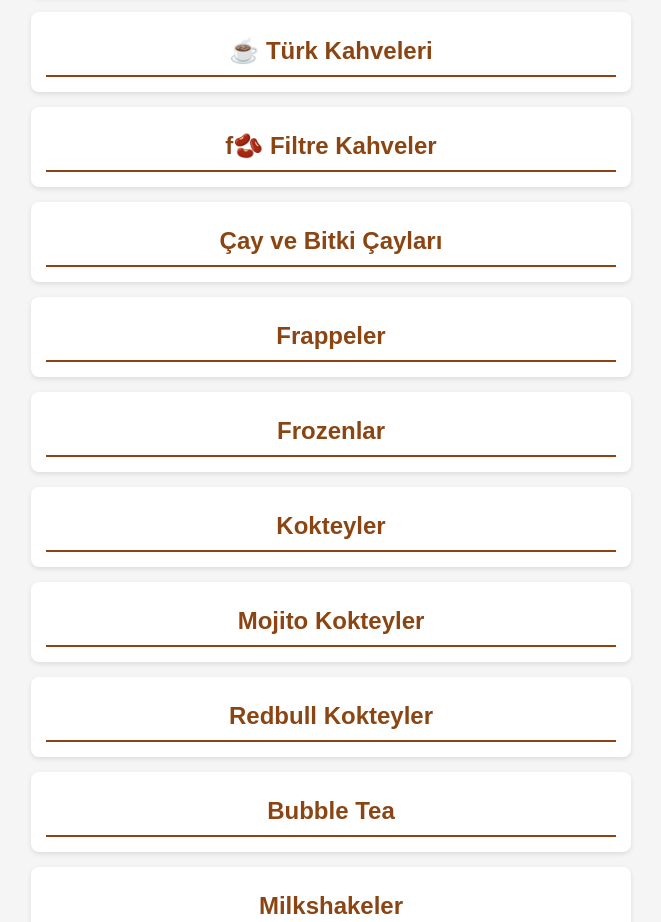
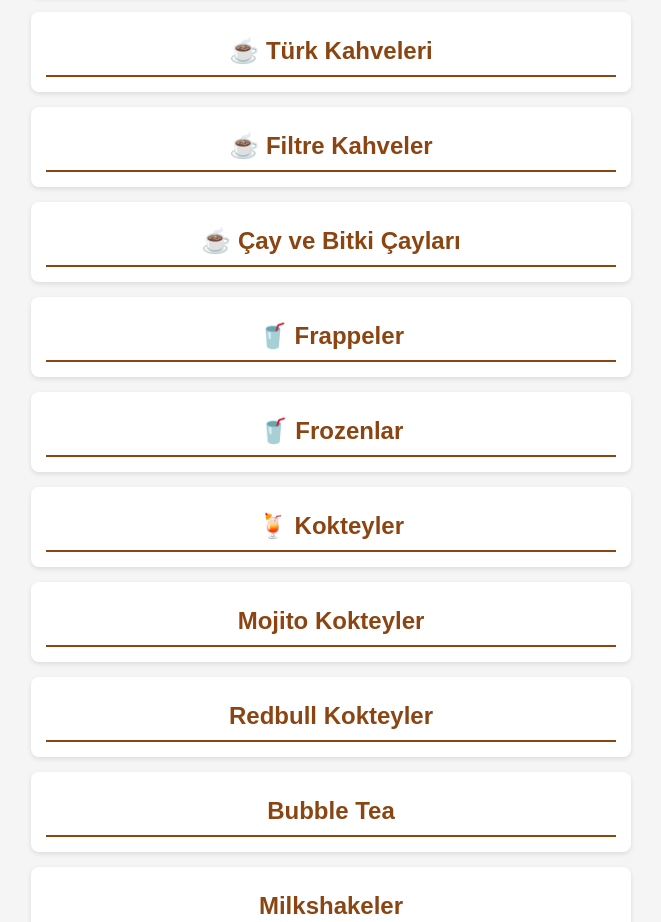
Before and after one commit to zsenagullu/kahvesokagikorkuteli.github.io, a plain HTML site: page menu.html in a window 1280 px wide. Shown: the part 1691-2613 px from the top of the page, without its empty margins (309-970 px from the left). Drawn offline with Linux system fonts and the light colour scheme.

Commit message:
emojiler tamamlandı

```diff
--- a/menu.html
+++ b/menu.html
@@ -1311,7 +1311,7 @@
   <!-- Filtre Kahveler -->
 <div class="menu-section">
   <!-- Başlığa tıklayınca kategori açılıp kapanacak -->
-  <h2 class="section-title" onclick="toggleMenu('fkahve')">f🫘 Filtre Kahveler</h2>
+  <h2 class="section-title" onclick="toggleMenu('fkahve')">☕ Filtre Kahveler</h2>
 
   <!-- Filtre Kahve listesi  -->
   <div class="menu-items" id="fkahve" style="display: none;">
@@ -1382,7 +1382,7 @@
     <!-- Çay ve Bitki Çayları -->
 <div class="menu-section">
   <!-- Başlığa tıklayınca kategori açılıp kapanacak -->
-  <h2 class="section-title" onclick="toggleMenu('çay')">Çay ve Bitki Çayları</h2>
+  <h2 class="section-title" onclick="toggleMenu('çay')">☕ Çay ve Bitki Çayları</h2>
 
   <!-- Çay ve Bitki Çayı listesi  -->
   <div class="menu-items" id="çay" style="display: none;">
@@ -1523,7 +1523,7 @@
    <!--Frappeler -->
 <div class="menu-section">
   <!-- Başlığa tıklayınca kategori açılıp kapanacak -->
-  <h2 class="section-title" onclick="toggleMenu('frappe')">Frappeler</h2>
+  <h2 class="section-title" onclick="toggleMenu('frappe')">🥤 Frappeler</h2>
 
   <!-- Frappe listesi  -->
   <div class="menu-items" id="frappe" style="display: none;">
@@ -1594,7 +1594,7 @@
   <!--Frozenlar -->
 <div class="menu-section">
   <!-- Başlığa tıklayınca kategori açılıp kapanacak -->
-  <h2 class="section-title" onclick="toggleMenu('frozen')">Frozenlar</h2>
+  <h2 class="section-title" onclick="toggleMenu('frozen')">🥤 Frozenlar</h2>
 
   <!-- Frozen listesi  -->
   <div class="menu-items" id="frozen" style="display: none;">
@@ -1695,7 +1695,7 @@
    <!--Kokteyler -->
 <div class="menu-section">
   <!-- Başlığa tıklayınca kategori açılıp kapanacak -->
-  <h2 class="section-title" onclick="toggleMenu('kokteyl')">Kokteyler</h2>
+  <h2 class="section-title" onclick="toggleMenu('kokteyl')">🍹 Kokteyler</h2>
 
   <!-- Kokteyl listesi  -->
   <div class="menu-items" id="kokteyl" style="display: none;">
```
